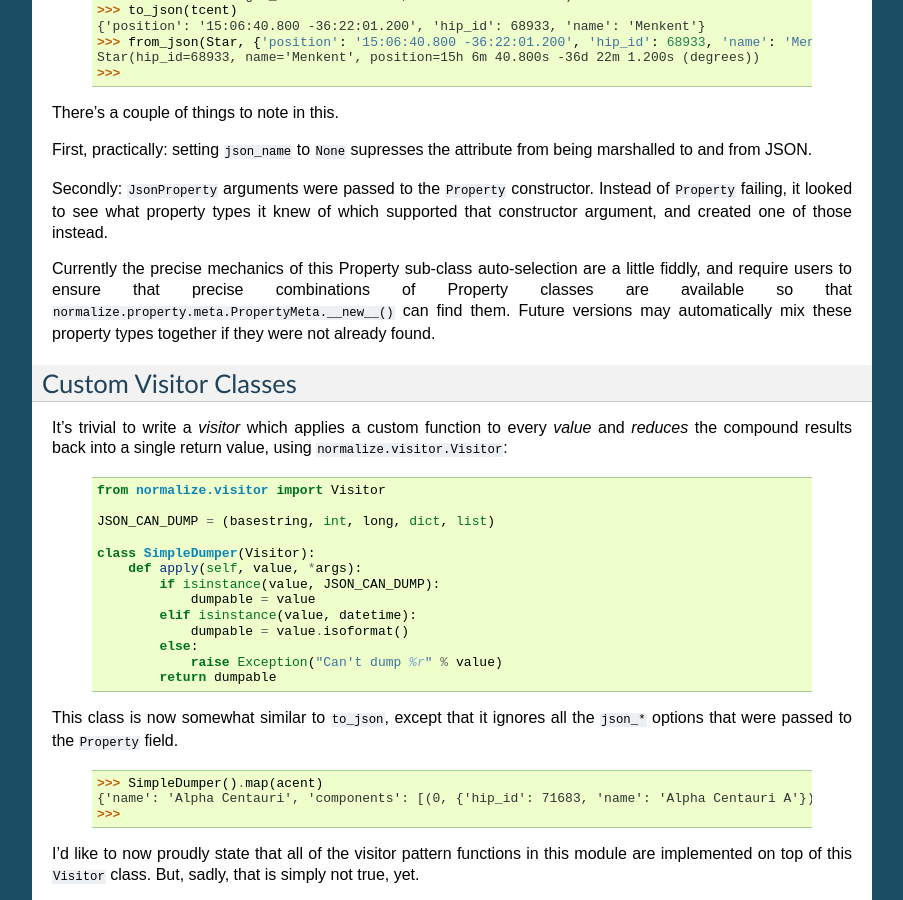
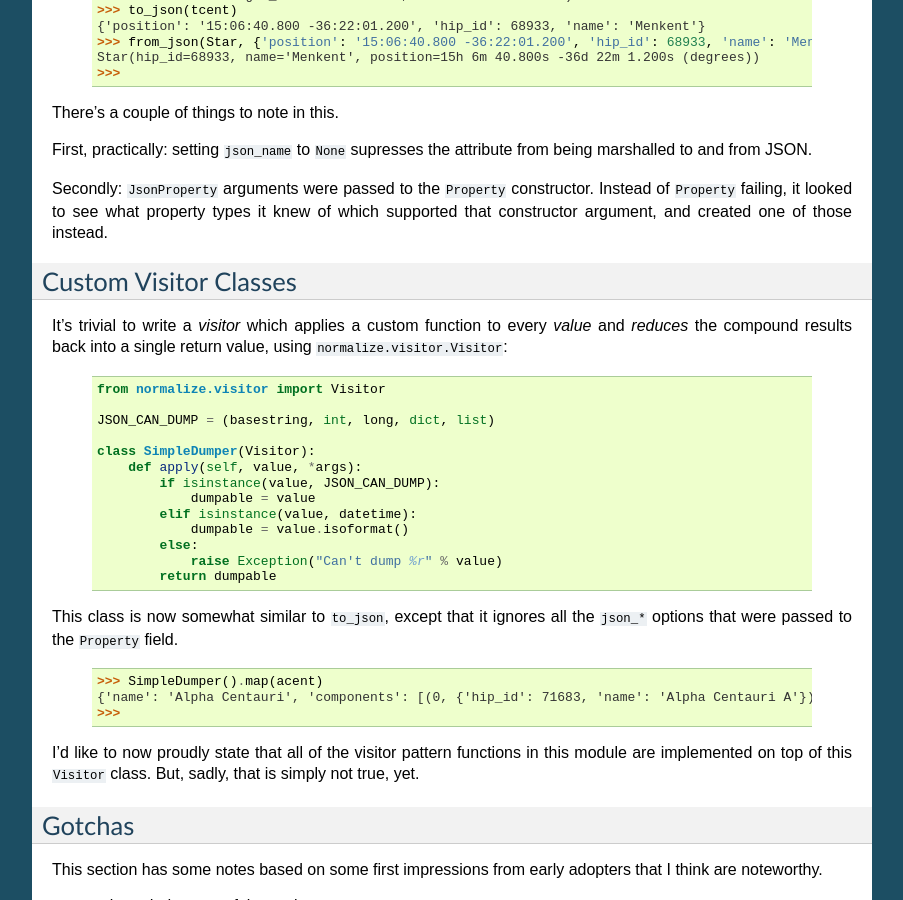
Before and after one commit to hearsaycorp/normalize, a Sphinx documentation site: the page built from doc/intro.rst, in a window 1280 px wide and 900 px high, scrolled down 9399 px. Shown: the whole window, without its empty margins (198-1101 px from the left). Built offline with Sphinx 7.4.7, drawn with Linux system fonts in a browser that asks for light colours.

Commit message:
Remove an awkward note from README
This was implemented in 0.2

```diff
--- a/doc/intro.rst
+++ b/doc/intro.rst
@@ -676,13 +676,6 @@ constructor.  Instead of ``Property`` failing, it looked to see what
 property types it knew of which supported that constructor argument,
 and created one of those instead.
 
-Currently the precise mechanics of this Property sub-class
-auto-selection are a little fiddly, and require users to ensure that
-precise combinations of Property classes are available so that
-``normalize.property.meta.PropertyMeta.__new__()`` can find them.
-Future versions may automatically mix these property types together if
-they were not already found.
-
 Custom Visitor Classes
 ----------------------
 
```
